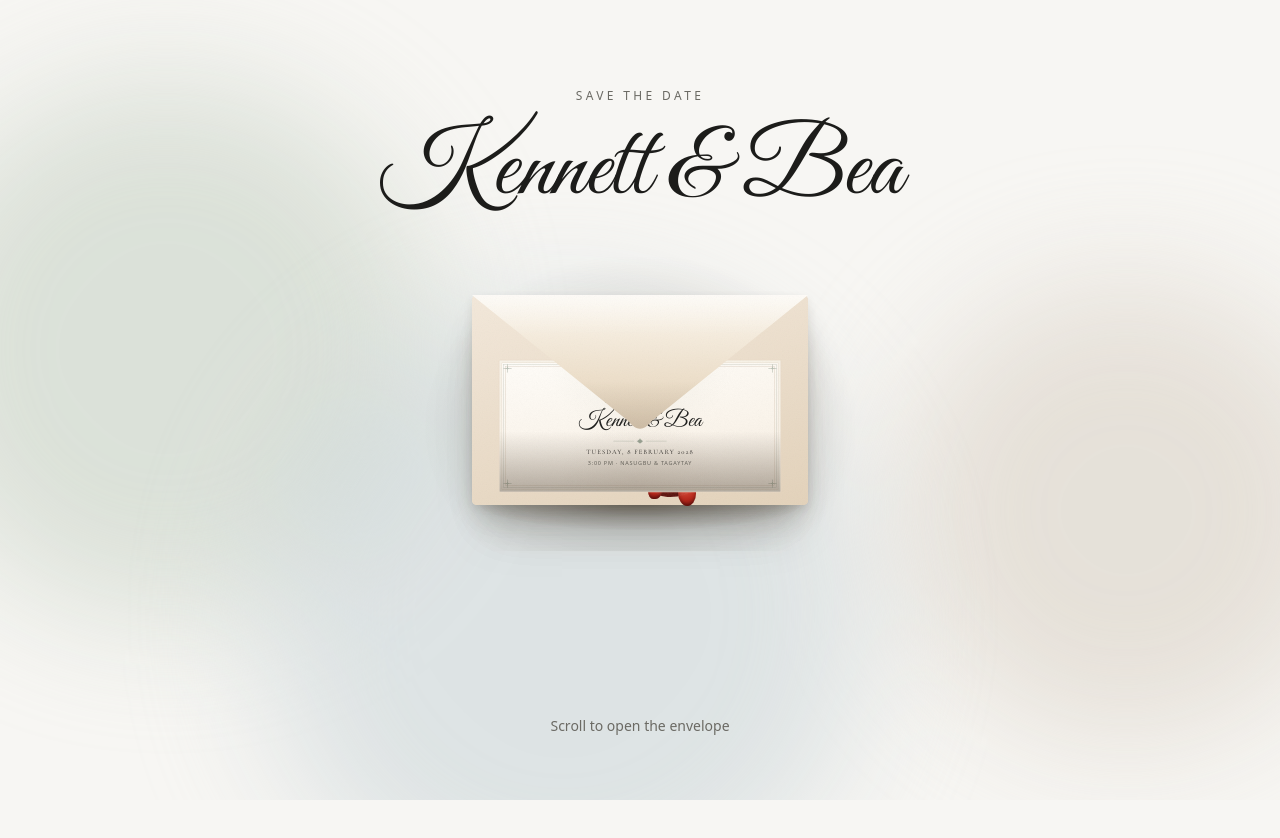
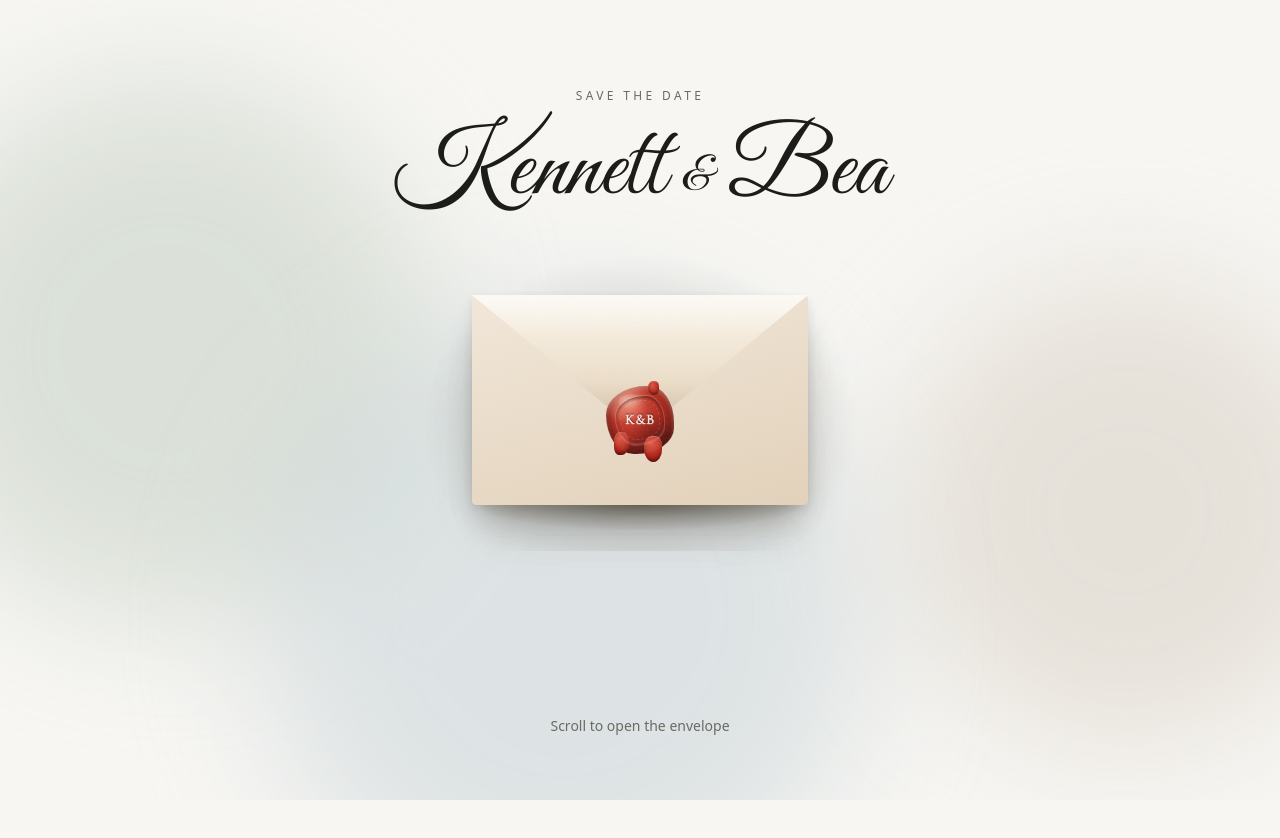
Before and after one commit to jigolaurito93/nuptial-suite, a Next.js app: page / in a window 1280 px wide. Shown: the top 838 px of the page. Built offline with nearby package versions, Linux system fonts and the light colour scheme.

Commit message:
fixed positioning of seal, made ampersand smaller.

```diff
--- a/src/app/globals.css
+++ b/src/app/globals.css
@@ -152,9 +152,29 @@ body {
 }
 
 .envelope-scene--touch .envelope-back,
+.envelope-scene--touch .envelope-pocket-layer,
 .envelope-scene--touch .envelope-pocket,
 .envelope-scene--touch .envelope-seal-anchor {
   transform: none;
+}
+
+/* Card is z-index 2 while it is in the pocket and 8 once it is clear.
+   Without a higher pocket it paints on the envelope face on the way back. */
+.envelope-scene--touch .envelope-back {
+  z-index: 0;
+}
+
+.envelope-scene--touch .envelope-pocket-layer,
+.envelope-scene--touch .envelope-pocket {
+  z-index: 4;
+}
+
+.envelope-scene--touch .envelope-flap {
+  z-index: 5;
+}
+
+.envelope-scene--touch .envelope-seal-anchor {
+  z-index: 6;
 }
 
 .envelope-scene--touch .envelope-flap-face,
@@ -217,6 +237,7 @@ body {
   position: relative;
   width: min(21rem, 74vw);
   aspect-ratio: 1.6 / 1;
+  overflow: visible;
   perspective: 1400px;
   perspective-origin: 50% 44%;
 }
@@ -263,6 +284,7 @@ body {
   position: relative;
   width: 100%;
   height: 100%;
+  overflow: visible;
   transform-style: preserve-3d;
 }
 
@@ -412,10 +434,15 @@ body {
 
 .letter-names {
   font-family: var(--font-script);
-  font-size: clamp(2.1rem, 6.2vw, 3.1rem);
+  font-size: clamp(2.4rem, 6.8vw, 3.45rem);
   font-weight: 400;
   line-height: 1.2;
   color: var(--foreground);
+}
+
+.letter-names-amp {
+  font-size: 0.5em;
+  vertical-align: middle;
 }
 
 .letter-flourish {
@@ -458,6 +485,15 @@ body {
    flaps angling in to meet in a V, then the bottom flap folded up over them.
    The outer corners sit on the backing's top edge; only the centre dips, which
    is what lets the card show once the flap is open. */
+/* Depth lives on the wrapper so overflow/drop-shadow on the pocket cannot
+   flatten it out of the 3D stack — that is what left the card in front
+   on the way back in. */
+.envelope-pocket-layer {
+  position: absolute;
+  inset: 0;
+  transform: translateZ(4px);
+}
+
 .envelope-pocket {
   --pocket-paper: linear-gradient(165deg, #f3e8da 0%, #e3d2ba 100%);
 
@@ -468,7 +504,6 @@ body {
   /* drop-shadow traces the clipped V rather than the element box, so the fold
      casts onto the card behind it instead of casting a straight line. */
   filter: drop-shadow(0 -3px 4px rgba(60, 46, 30, 0.22));
-  transform: translateZ(4px);
 }
 
 .pocket-side {
@@ -514,20 +549,29 @@ body {
 .envelope-flap-face {
   position: absolute;
   inset: 0;
-  clip-path: url(#envelope-flap-clip);
+  /* CSS polygon survives a scaleY through 0; the SVG url() clip was
+     collapsing at the edge-on frame and never recovering. */
+  /* Inverted triangle with a tangent fillet at the point — the curve
+     starts on the long edges so it does not read as a cap glued on. */
+  clip-path: polygon(
+    0 0,
+    100% 0,
+    57.16% 85.69%,
+    55.94% 87.46%,
+    54.24% 88.89%,
+    52.21% 89.8%,
+    50% 90.11%,
+    47.79% 89.8%,
+    45.76% 88.89%,
+    44.06% 87.46%,
+    42.84% 85.69%
+  );
   /* drop-shadow follows the clipped triangle, so the flap casts onto the
      pocket instead of a rectangular box. */
   filter: drop-shadow(0 1px 0 rgba(255, 248, 236, 0.35))
     drop-shadow(0 3px 2px rgba(48, 38, 24, 0.16))
     drop-shadow(0 10px 12px rgba(48, 38, 24, 0.22))
     drop-shadow(0 22px 18px rgba(48, 38, 24, 0.12));
-}
-
-.envelope-clip-defs {
-  position: absolute;
-  width: 0;
-  height: 0;
-  overflow: hidden;
 }
 
 .flap-outer,
@@ -580,13 +624,17 @@ body {
   );
 }
 
-/* Centring lives on the anchor so the seal itself is free to be animated
-   without the transform being overwritten. */
+/* Sized and margined onto the flap tip so touch mode's `transform: none`
+   cannot un-centre it. 59.5% is 66% flap height × 90.1% fillet tip. */
 .envelope-seal-anchor {
   position: absolute;
-  top: 64%;
+  top: 59.5%;
   left: 50%;
-  transform: translate(-50%, -50%) translateZ(10px);
+  z-index: 6;
+  width: 4.25rem;
+  height: 4.25rem;
+  margin: -2.125rem 0 0 -2.125rem;
+  transform: translateZ(12px);
 }
 
 .envelope-seal {
--- a/src/components/invitation/EnvelopeHero.tsx
+++ b/src/components/invitation/EnvelopeHero.tsx
@@ -165,15 +165,19 @@ export function EnvelopeHero({ onOpenedChange }: EnvelopeHeroProps) {
   const flapRotate = useTransform(progress, FLAP_OPEN, [0, 180], {
     ease: easeInOut,
   });
-  // At 90deg the flap is edge-on and invisible, which hides the depth swap that
-  // drops it behind the envelope for the rest of the sequence.
   const flapZ = useTransform(flapRotate, (deg) => {
     if (touchScroll) return 0;
-    return deg > 90 ? -Z_FLAP : Z_FLAP;
+    // Open flap sits behind the card (1) so the letter can slide over it,
+    // and in front of the backing (0) so the lining triangle stays visible.
+    return deg > 90 ? 0.5 : Z_FLAP;
   });
+  // cos(0)=1 closed (point down), cos(180)=-1 open (point up). A tiny
+  // floor keeps the SVG/CSS clip from collapsing to nothing at 90deg.
   const flapScaleY = useTransform(flapRotate, (deg) => {
-    const fold = deg <= 90 ? deg : 180 - deg;
-    return Math.max(0.02, Math.cos((fold * Math.PI) / 180));
+    const y = Math.cos((deg * Math.PI) / 180);
+    const min = 0.08;
+    if (Math.abs(y) >= min) return y;
+    return deg > 90 ? -min : min;
   });
   // Light grazes the paper as it turns edge-on, so it darkens towards 90deg and
   // recovers on the way back out. The two paper surfaces swap at that same
@@ -185,8 +189,10 @@ export function EnvelopeHero({ onOpenedChange }: EnvelopeHeroProps) {
   const flapLiningOpacity = useTransform(flapRotate, (deg) =>
     deg > 90 ? 1 : 0,
   );
+  // Closed flap covers the card (5). Once it is open the lining triangle
+  // drops behind the card (2) so the letter can lift over it, and stays
+  // below the pocket (4) so it does not paint on the envelope face.
   const flapLayer = useTransform(flapRotate, (deg) => (deg > 90 ? 1 : 5));
-
   // 3. The card is drawn up and out, then floats forward and grows.
   // It is laid out at its final size and only ever scaled down, so the type is
   // never an upscaled bitmap. y is in px of the resting (small) slot so the
@@ -301,14 +307,6 @@ export function EnvelopeHero({ onOpenedChange }: EnvelopeHeroProps) {
           : "envelope-scene relative z-20"
       }
     >
-      <svg className="envelope-clip-defs" aria-hidden>
-        <defs>
-          <clipPath id="envelope-flap-clip" clipPathUnits="objectBoundingBox">
-            <path d="M 0 0 H 1 L 0.535 0.91 Q 0.5 1.02 0.465 0.91 Z" />
-          </clipPath>
-        </defs>
-      </svg>
-
       <div className="envelope-sticky">
         <div className="motion-orbs" aria-hidden>
           <span />
@@ -331,7 +329,9 @@ export function EnvelopeHero({ onOpenedChange }: EnvelopeHeroProps) {
             animate={{ opacity: 1, y: 0 }}
             transition={{ duration: 0.7, delay: 0.05 }}
           >
-            {invitation.couple.displayNames}
+            {invitation.couple.partnerOne}{" "}
+            <span className="letter-names-amp">&amp;</span>{" "}
+            {invitation.couple.partnerTwo}
           </motion.h1>
         </motion.div>
 
@@ -400,7 +400,11 @@ export function EnvelopeHero({ onOpenedChange }: EnvelopeHeroProps) {
                   K<span>&amp;</span>B
                 </p>
                 <p className="letter-kicker">You&apos;re invited</p>
-                <p className="letter-names">{invitation.couple.displayNames}</p>
+                <p className="letter-names">
+                  {invitation.couple.partnerOne}{" "}
+                  <span className="letter-names-amp">&amp;</span>{" "}
+                  {invitation.couple.partnerTwo}
+                </p>
                 <svg
                   className="letter-flourish"
                   viewBox="0 0 160 18"
@@ -425,10 +429,12 @@ export function EnvelopeHero({ onOpenedChange }: EnvelopeHeroProps) {
               </div>
             </motion.div>
 
-            <div className="envelope-pocket" aria-hidden>
-              <div className="pocket-side pocket-side-left" />
-              <div className="pocket-side pocket-side-right" />
-              <div className="pocket-bottom" />
+            <div className="envelope-pocket-layer" aria-hidden>
+              <div className="envelope-pocket">
+                <div className="pocket-side pocket-side-left" />
+                <div className="pocket-side pocket-side-right" />
+                <div className="pocket-bottom" />
+              </div>
             </div>
 
             <motion.div
```
